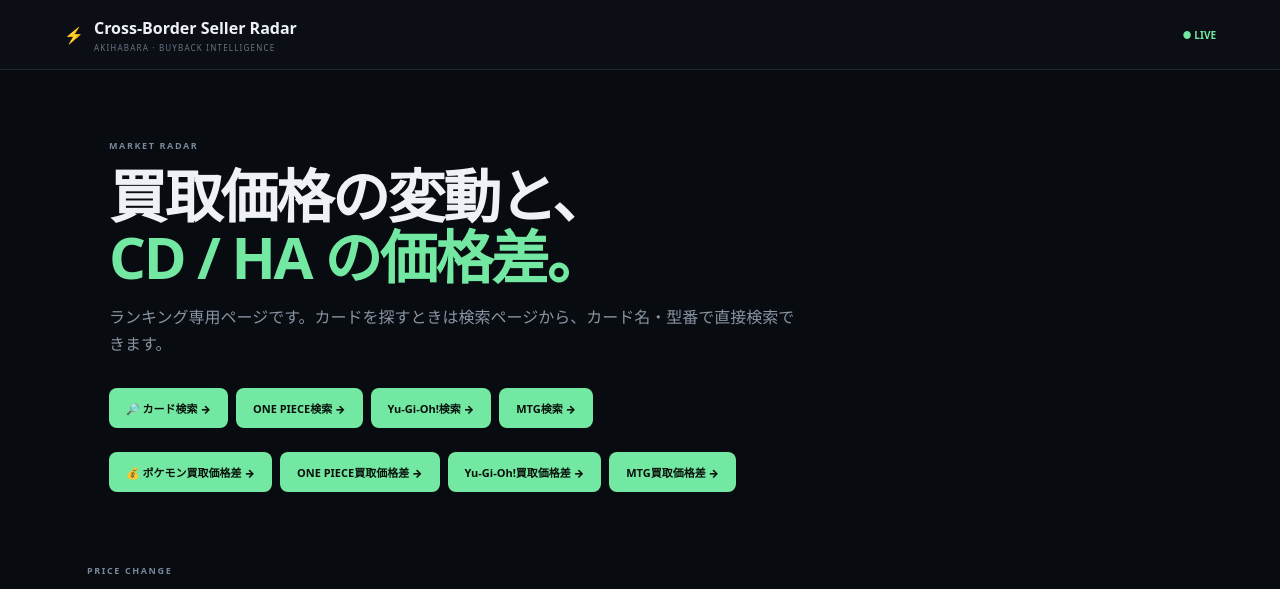
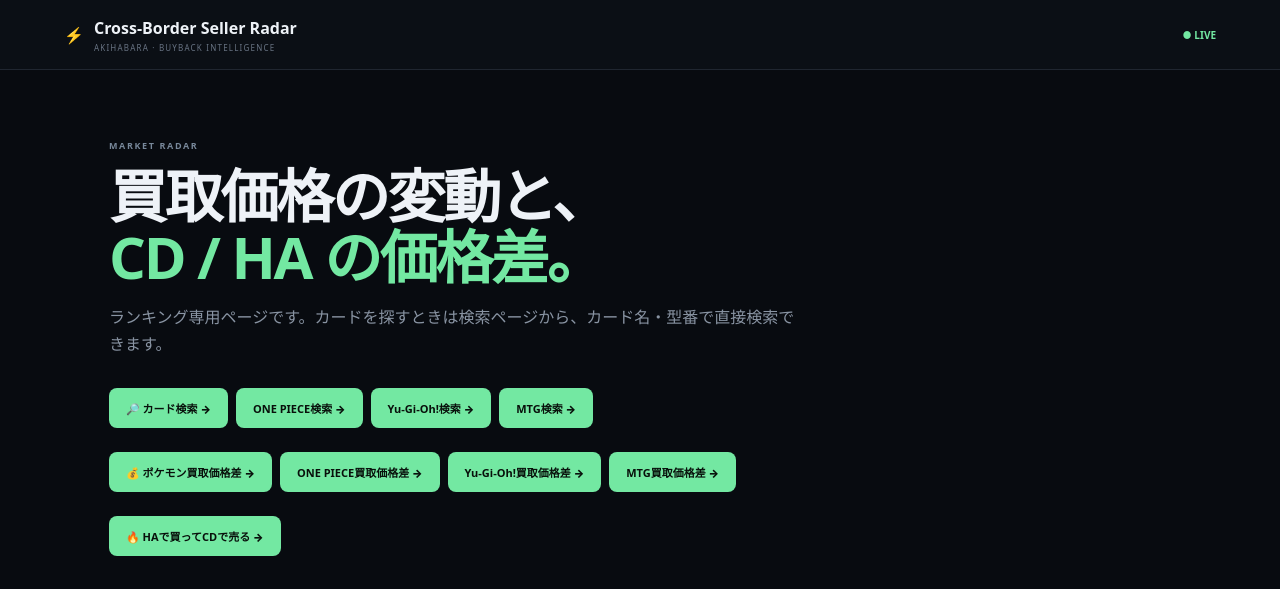
Before and after one commit to akaao1/profit-checker-api, a Next.js app: page / in a window 1280 px wide. Shown: the top 589 px of the page. Built offline with nearby package versions, Linux system fonts and the light colour scheme; no server answers.

Commit message:
add HA to CD arbitrage navigation

```diff
--- a/app/page.tsx
+++ b/app/page.tsx
@@ -45,7 +45,7 @@ export default async function Home(){
   const changes=d?.change_rankings??{CD:[],HA:[]};
   const spreads=d?.spread_rankings??{CD:[],HA:[]};
   return <main><header><div className="brand"><span>⚡</span><div><b>Cross-Border Seller Radar</b><small>AKIHABARA · BUYBACK INTELLIGENCE</small></div></div><span className="live">● LIVE</span></header>
-    <section className="ranking-hero"><small>MARKET RADAR</small><h1>買取価格の変動と、<br/><em>CD / HA の価格差。</em></h1><p>ランキング専用ページです。カードを探すときは検索ページから、カード名・型番で直接検索できます。</p><div style={{display:"flex",gap:8,flexWrap:"wrap",alignItems:"center"}}><a className="primary-link" href="/search">🔎 カード検索 →</a><a className="primary-link" href="/search?game=one_piece">ONE PIECE検索 →</a><a className="primary-link" href="/search?game=yugioh">Yu-Gi-Oh!検索 →</a><a className="primary-link" href="/search?game=mtg">MTG検索 →</a></div><div style={{display:"flex",gap:8,flexWrap:"wrap",alignItems:"center",marginTop:10}}><a className="primary-link" href="/spreads?game=pokemon">💰 ポケモン買取価格差 →</a><a className="primary-link" href="/spreads?game=one_piece">ONE PIECE買取価格差 →</a><a className="primary-link" href="/spreads?game=yugioh">Yu-Gi-Oh!買取価格差 →</a><a className="primary-link" href="/spreads?game=mtg">MTG買取価格差 →</a></div></section>
+    <section className="ranking-hero"><small>MARKET RADAR</small><h1>買取価格の変動と、<br/><em>CD / HA の価格差。</em></h1><p>ランキング専用ページです。カードを探すときは検索ページから、カード名・型番で直接検索できます。</p><div style={{display:"flex",gap:8,flexWrap:"wrap",alignItems:"center"}}><a className="primary-link" href="/search">🔎 カード検索 →</a><a className="primary-link" href="/search?game=one_piece">ONE PIECE検索 →</a><a className="primary-link" href="/search?game=yugioh">Yu-Gi-Oh!検索 →</a><a className="primary-link" href="/search?game=mtg">MTG検索 →</a></div><div style={{display:"flex",gap:8,flexWrap:"wrap",alignItems:"center",marginTop:10}}><a className="primary-link" href="/spreads?game=pokemon">💰 ポケモン買取価格差 →</a><a className="primary-link" href="/spreads?game=one_piece">ONE PIECE買取価格差 →</a><a className="primary-link" href="/spreads?game=yugioh">Yu-Gi-Oh!買取価格差 →</a><a className="primary-link" href="/spreads?game=mtg">MTG買取価格差 →</a></div><div style={{display:"flex",gap:8,flexWrap:"wrap",alignItems:"center",marginTop:10}}><a className="primary-link" href="/arbitrage?game=pokemon">🔥 HAで買ってCDで売る →</a></div></section>
     <section className="ranking-section"><div className="head"><div><small>PRICE CHANGE</small><h2>前回比 変動ランキング</h2></div><a className="all-changes-link" href="/changes">全件を見る →</a></div><div className="ranking-grid"><ChangeCard channel="CD" rows={changes.CD}/><ChangeCard channel="HA" rows={changes.HA}/></div></section>
     <section className="ranking-section"><div className="head"><div><small>BUYBACK SPREAD</small><h2>CD / HA 買取価格差ランキング</h2></div><a className="all-changes-link" href="/spreads">全件を見る →</a></div><div className="ranking-grid"><SpreadCard channel="HA" rows={spreads.HA}/><SpreadCard channel="CD" rows={spreads.CD}/></div></section>
     <footer>Cross-Border Seller Radar · CD / HA separated comparison</footer></main>
```
